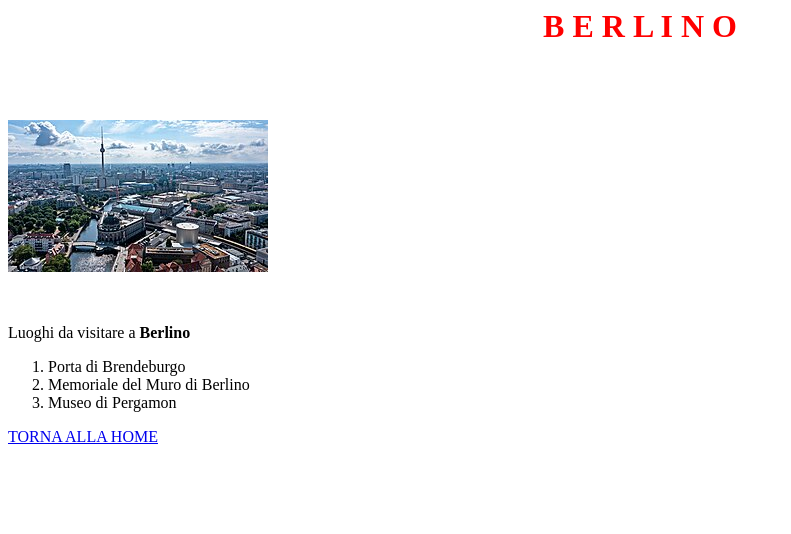
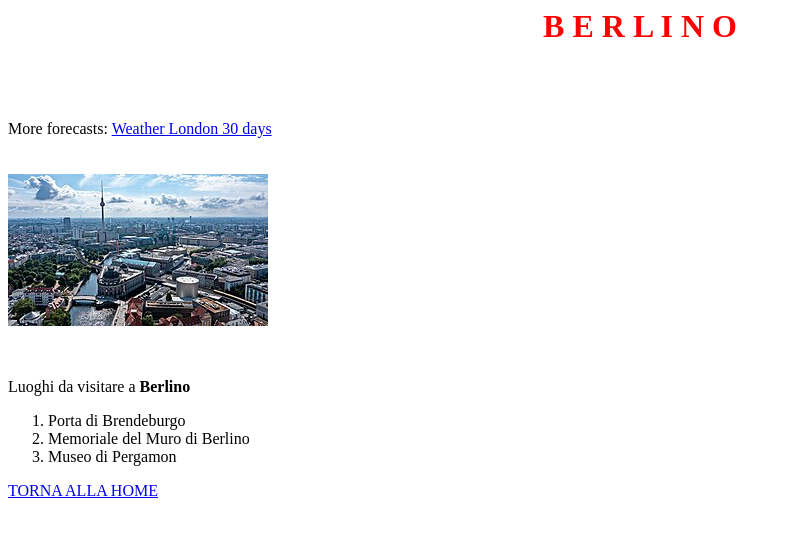
Before and after one commit to fef0fede/Viaggi, a plain HTML site: page Berlino.html in a window 1280 px wide. Shown: the whole page, without its empty margins (0-791 px from the left). Drawn offline with Linux system fonts and the light colour scheme; a script that the page names is missing.

Commit message:
Berlino.html

```diff
--- a/Berlino.html
+++ b/Berlino.html
@@ -6,6 +6,8 @@
 <body>
 	<center><h1><font color="red">B E R L I N O</font></h1></center
 <br><br><br><br>
+	<div id="ww_4fe123aba246a" v='1.3' loc='id' a='{"t":"ticker","lang":"en","sl_lpl":1,"ids":[],"font":"Arial","sl_ics":"one_a","sl_sot":"celsius","cl_bkg":"image","cl_font":"#FFFFFF","cl_cloud":"#FFFFFF","cl_persp":"#81D4FA","cl_sun":"#FFC107","cl_moon":"#FFC107","cl_thund":"#FF5722"}'>More forecasts: <a href="https://oneweather.org/berlin/30_days/" id="ww_4fe123aba246a_u" target="_blank">Weather London 30 days</a></div><script async src="https://app2.weatherwidget.org/js/?id=ww_4fe123aba246a"></script>
+<br><br>
 	<img src="Berlino.jpg">
 <br><br><br>
 <p>Luoghi da visitare a <b>Berlino</b>
```
